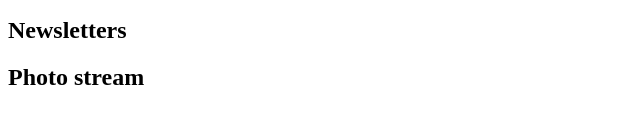
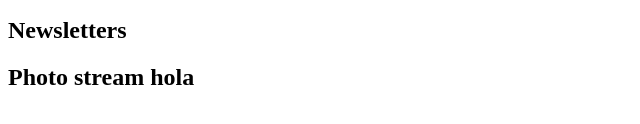
Before and after one commit to nmargaria/proyecto1, a plain HTML site: page index.html in a window 1280 px wide. Shown: the part 304-428 px from the top of the page, 0-640 px from the left. Drawn offline with Linux system fonts and the light colour scheme.

Commit message:
empezando a usar git

```diff
--- a/index.html
+++ b/index.html
@@ -59,7 +59,7 @@
 	</article>
 	<article>
 		<h1>
-			Photo stream
+			Photo stream hola
 		</h1>
 	</article>
 </footer>
```
